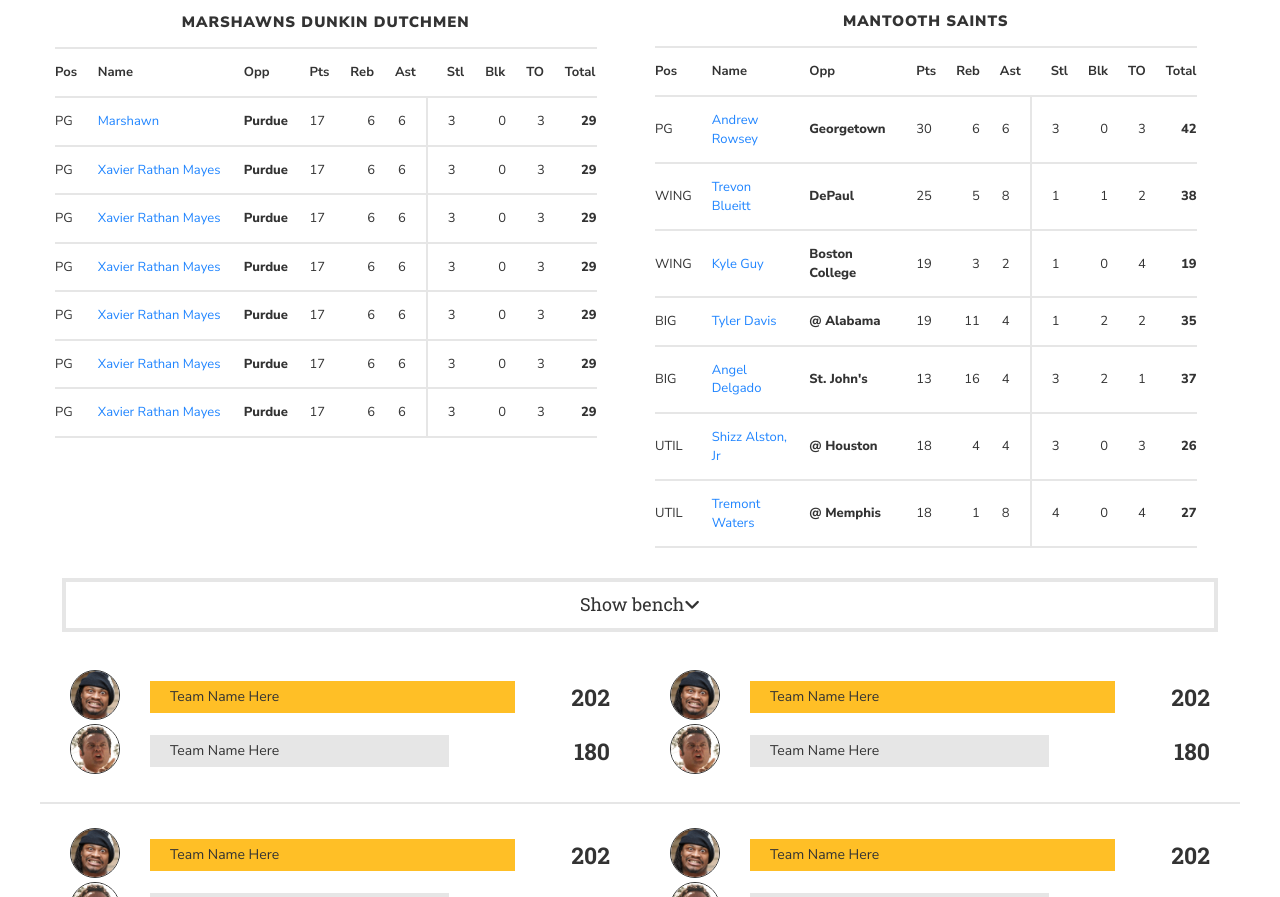
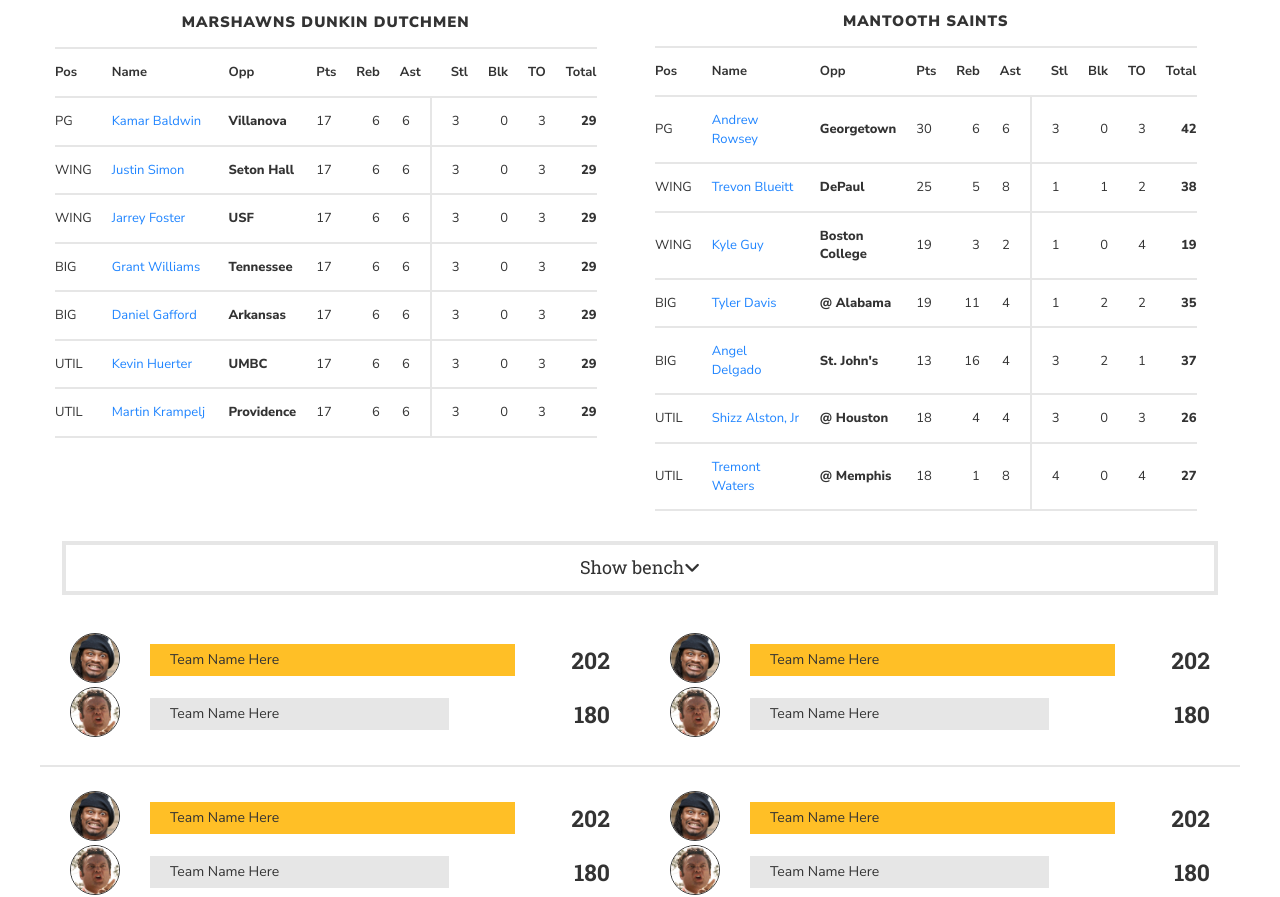
Before and after one commit to benjhoward/thejoe-react, a React (Create React App) app: page /matchup in a window 1280 px wide. Shown: the part 890-1787 px from the top of the page. Built offline with nearby package versions, Linux system fonts and the light colour scheme.

Commit message:
Added new players to opponent, fixed tab issue

```diff
--- a/src/api.js
+++ b/src/api.js
@@ -12,13 +12,13 @@ const PlayerAPI = {
   },
   marshawns: {
     players: [
-      { pos: "PG", name: "Marshawn", opp: "Purdue", pts: 17, reb: 6, ast: 6, stl: 3, blk: 0, TO: 3, total: 29 },
-      { pos: "PG", name: "Xavier Rathan Mayes", opp: "Purdue", pts: 17, reb: 6, ast: 6, stl: 3, blk: 0, TO: 3, total: 29 },
-      { pos: "PG", name: "Xavier Rathan Mayes", opp: "Purdue", pts: 17, reb: 6, ast: 6, stl: 3, blk: 0, TO: 3, total: 29 },
-      { pos: "PG", name: "Xavier Rathan Mayes", opp: "Purdue", pts: 17, reb: 6, ast: 6, stl: 3, blk: 0, TO: 3, total: 29 },
-      { pos: "PG", name: "Xavier Rathan Mayes", opp: "Purdue", pts: 17, reb: 6, ast: 6, stl: 3, blk: 0, TO: 3, total: 29 },
-      { pos: "PG", name: "Xavier Rathan Mayes", opp: "Purdue", pts: 17, reb: 6, ast: 6, stl: 3, blk: 0, TO: 3, total: 29 },
-      { pos: "PG", name: "Xavier Rathan Mayes", opp: "Purdue", pts: 17, reb: 6, ast: 6, stl: 3, blk: 0, TO: 3, total: 29 }
+      { pos: "PG", name: "Kamar Baldwin", opp: "Villanova", pts: 17, reb: 6, ast: 6, stl: 3, blk: 0, TO: 3, total: 29 },
+      { pos: "WING", name: "Justin Simon", opp: "Seton Hall", pts: 17, reb: 6, ast: 6, stl: 3, blk: 0, TO: 3, total: 29 },
+      { pos: "WING", name: "Jarrey Foster", opp: "USF", pts: 17, reb: 6, ast: 6, stl: 3, blk: 0, TO: 3, total: 29 },
+      { pos: "BIG", name: "Grant Williams", opp: "Tennessee", pts: 17, reb: 6, ast: 6, stl: 3, blk: 0, TO: 3, total: 29 },
+      { pos: "BIG", name: "Daniel Gafford", opp: "Arkansas", pts: 17, reb: 6, ast: 6, stl: 3, blk: 0, TO: 3, total: 29 },
+      { pos: "UTIL", name: "Kevin Huerter", opp: "UMBC", pts: 17, reb: 6, ast: 6, stl: 3, blk: 0, TO: 3, total: 29 },
+      { pos: "UTIL", name: "Martin Krampelj", opp: "Providence", pts: 17, reb: 6, ast: 6, stl: 3, blk: 0, TO: 3, total: 29 }
     ],
   },
   getTeam: function(teamName){
--- a/src/css/team-styles.css
+++ b/src/css/team-styles.css
@@ -170,7 +170,9 @@ nav h2 {
 
 .matchup-roster td:nth-child(2) {
   color: #2085FF;
+  width: 24%;
 }
+
 
 .home-header button {
   background-color: white;
```
